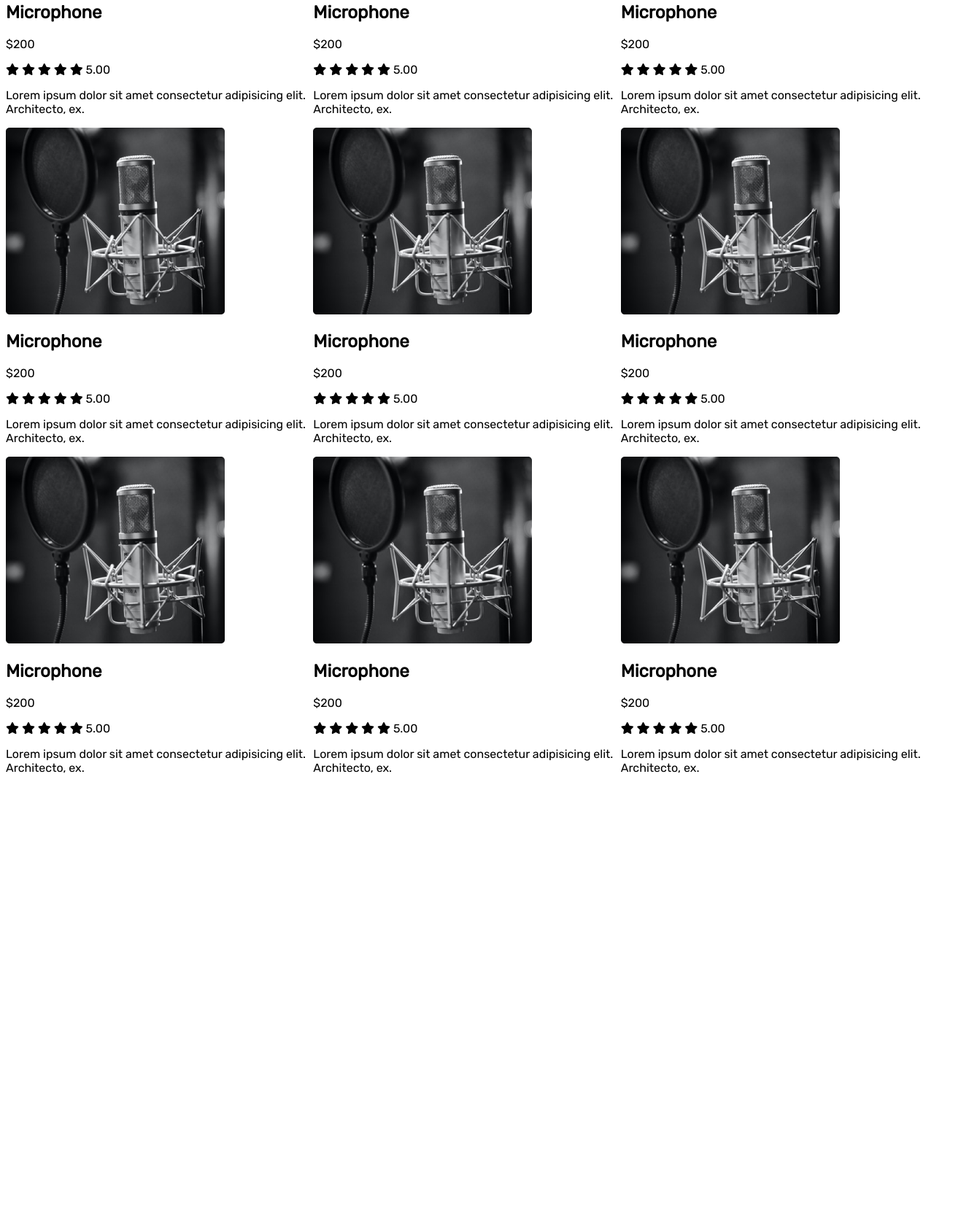
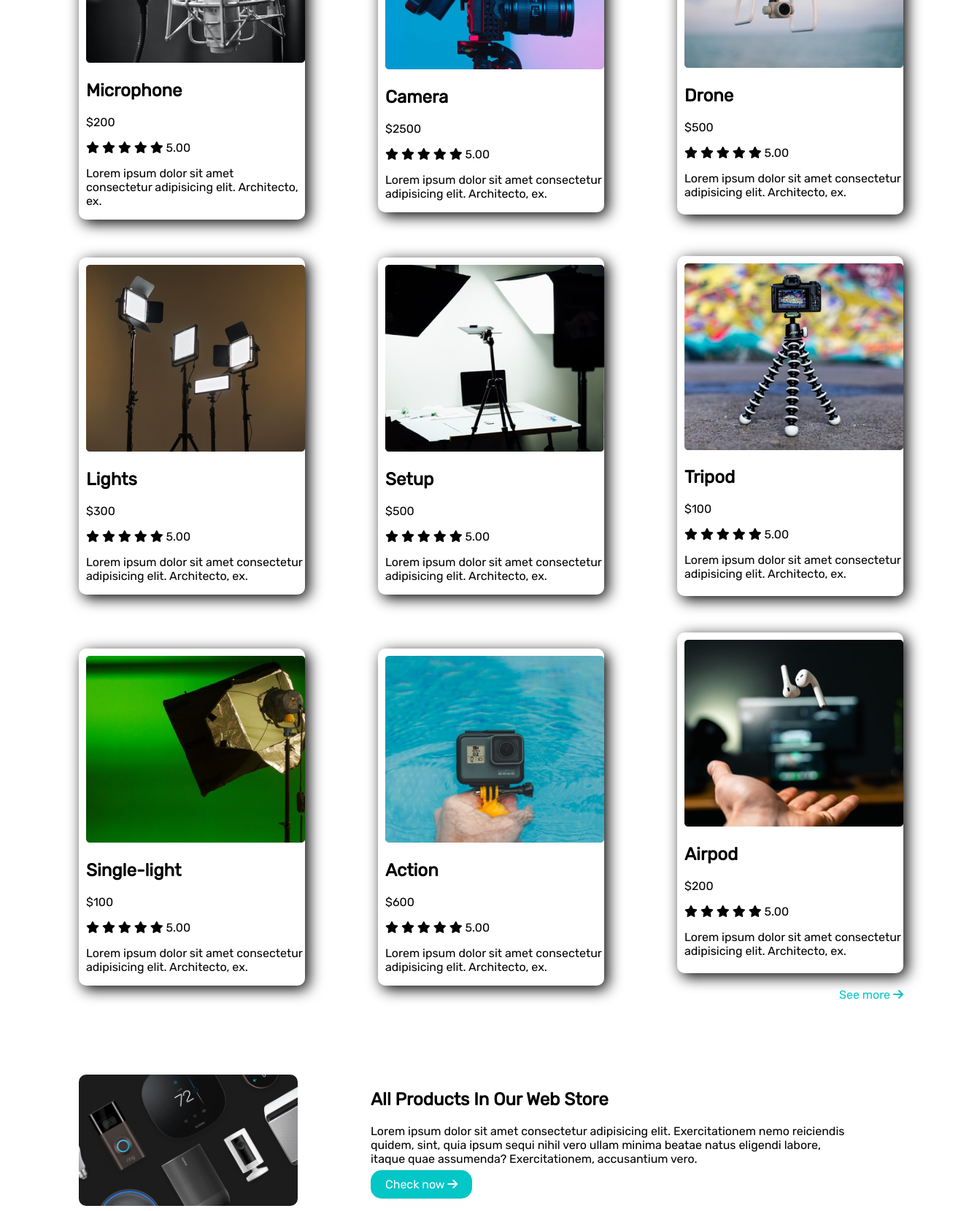
Before and after one commit to zillurahman10/Assingment-2, a plain HTML site: page index.html in a window 1280 px wide. Shown: the part 920-2580 px from the top of the page at 73% size, 1328 px wide, since content can reach past the window. Before the commit the page ends 2006 px from the top, so only its background shows below. Drawn offline with Linux system fonts and the light colour scheme.

Commit message:
assingment-2

```diff
--- a/index.html
+++ b/index.html
@@ -14,8 +14,19 @@
 </head>
 
 <body>
+
     <div class="small-heading">
-        <h2>Infuencer Products</h2>
+        <h2 class="ip">Infuencer Products</h2>
+        <nav>
+            <ul class="df">
+                <li class="hpoc">Home</li>
+                <li class="hpoc">Product</li>
+                <li class="hpoc">Offers</li>
+                <li class="hpoc">Support</li>
+                <i class="fas fa-shopping-cart"></i>
+                <i class="fas fa-sign-out-alt"></i>
+            </ul>
+        </nav>
     </div>
     <section class="one-main">
 
@@ -23,6 +34,7 @@
             <h1 id="big-heading">Start your Journey as
                 <br>
                 Influencer
+
             </h1>
             <div>
                 <div class="camera-info">
@@ -32,7 +44,7 @@
                 </div>
 
                 <div>
-                    <a class=" prebook" href="">Prebook Now <i class="fas fa-arrow-right"></i></a>
+                    <a class=" prebook" href="">Pre-book Now <i class="fas fa-arrow-right"></i></a>
                 </div>
             </div>
 
@@ -49,9 +61,154 @@
     </div>
     <section class="dis-grid">
 
-        <div>
-            <img src="images/mic.png" alt="">
+        <div class="products">
+            <img class="pad-left-top" src="images/mic.png" alt="">
+            <div class="pad-left-top">
                 <h1>Microphone</h1>
+                <p>$200</p>
+                <i class="fas fa-star filled"></i>
+                <i class="fas fa-star filled"></i>
+                <i class="fas fa-star filled"></i>
+                <i class="fas fa-star filled"></i>
+                <i class="fas fa-star filled"></i>
+                5.00
+                <p>Lorem ipsum dolor sit amet
+                    <br>
+                    consectetur adipisicing elit. Architecto, ex.
+                </p>
+            </div>
+
+        </div>
+        <div class="products">
+            <img class="pad-left-top" src="images/camera.png" alt="">
+            <div class="pad-left-top">
+                <h1>Camera</h1>
+                <p>$2500</p>
+                <i class="fas fa-star filled"></i>
+                <i class="fas fa-star filled"></i>
+                <i class="fas fa-star filled"></i>
+                <i class="fas fa-star filled"></i>
+                <i class="fas fa-star filled"></i>
+                5.00
+                <p>Lorem ipsum dolor sit amet consectetur adipisicing elit. Architecto, ex.</p>
+            </div>
+
+        </div>
+        <div class="mar-right">
+            <div class="products">
+
+                <img class="pad-left-top" src="images/drone.png" alt="">
+                <div class="drone">
+                    <div class="pad-left-top">
+                        <h1>Drone</h1>
+                        <p>$500</p>
+                        <i class="fas fa-star filled"></i>
+                        <i class="fas fa-star filled"></i>
+                        <i class="fas fa-star filled"></i>
+                        <i class="fas fa-star filled"></i>
+                        <i class="fas fa-star filled"></i>
+                        5.00
+                        <p>Lorem ipsum dolor sit amet consectetur adipisicing elit. Architecto, ex.</p>
+                    </div>
+                </div>
+
+
+            </div>
+
+        </div>
+        <div class="products">
+            <img class="pad-left-top" src="images/lights.png" alt="">
+
+            <div class="pad-left-top">
+                <h1>Lights</h1>
+                <p>$300</p>
+                <i class="fas fa-star filled"></i>
+                <i class="fas fa-star filled"></i>
+                <i class="fas fa-star filled"></i>
+                <i class="fas fa-star filled"></i>
+                <i class="fas fa-star filled"></i>
+                5.00
+                <p>Lorem ipsum dolor sit amet consectetur adipisicing elit. Architecto, ex.</p>
+            </div>
+
+
+
+        </div>
+        <div class="products">
+            <img class="pad-left-top" src="images/setup.png" alt="">
+            <div class="pad-left-top">
+                <h1>Setup</h1>
+                <p>$500</p>
+                <i class="fas fa-star filled"></i>
+                <i class="fas fa-star filled"></i>
+                <i class="fas fa-star filled"></i>
+                <i class="fas fa-star filled"></i>
+                <i class="fas fa-star filled"></i>
+                5.00
+                <p>Lorem ipsum dolor sit amet consectetur adipisicing elit. Architecto, ex.</p>
+            </div>
+
+        </div>
+        <div class="mar-right">
+            <div class="products">
+
+                <img class="pad-left-top" src="images/tripod.png" alt="">
+                <div class="drone">
+                    <div class="pad-left-top">
+                        <h1>Tripod</h1>
+                        <p>$100</p>
+                        <i class="fas fa-star filled"></i>
+                        <i class="fas fa-star filled"></i>
+                        <i class="fas fa-star filled"></i>
+                        <i class="fas fa-star filled"></i>
+                        <i class="fas fa-star filled"></i>
+                        5.00
+                        <p>Lorem ipsum dolor sit amet consectetur adipisicing elit. Architecto, ex.</p>
+                    </div>
+                </div>
+
+            </div>
+
+
+        </div>
+        <div class="products">
+            <img class="pad-left-top" src="images/single-light.png" alt="">
+            <div class="pad-left-top">
+                <h1>Single-light</h1>
+                <p>$100</p>
+                <i class="fas fa-star filled"></i>
+                <i class="fas fa-star filled"></i>
+                <i class="fas fa-star filled"></i>
+                <i class="fas fa-star filled"></i>
+                <i class="fas fa-star filled"></i>
+                5.00
+                <p>Lorem ipsum dolor sit amet consectetur adipisicing elit. Architecto, ex.</p>
+            </div>
+
+        </div>
+        <div class="products">
+            <img class="pad-left-top" src="images/action.png" alt="">
+            <div class="pad-left-top">
+                <h1>Action</h1>
+                <p>$600</p>
+                <i class="fas fa-star filled"></i>
+                <i class="fas fa-star filled"></i>
+                <i class="fas fa-star filled"></i>
+                <i class="fas fa-star filled"></i>
+                <i class="fas fa-star filled"></i>
+                5.00
+                <p>Lorem ipsum dolor sit amet consectetur adipisicing elit. Architecto, ex.</p>
+            </div>
+
+        </div>
+        <div class="mar-right">
+            <div class="bottom">
+                <div class="products">
+
+                    <img class="pad-left-top" src="images/airpod.png" alt="">
+                    <div class="drone">
+                        <div class="pad-left-top">
+                            <h1>Airpod</h1>
                             <p>$200</p>
                             <i class="fas fa-star filled"></i>
                             <i class="fas fa-star filled"></i>
@@ -61,102 +218,50 @@
                             5.00
                             <p>Lorem ipsum dolor sit amet consectetur adipisicing elit. Architecto, ex.</p>
                         </div>
+
+                    </div>
+
+                </div>
+            </div>
+
+
             <div>
-            <img src="images/mic.png" alt="">
-            <h1>Microphone</h1>
-            <p>$200</p>
-            <i class="fas fa-star filled"></i>
-            <i class="fas fa-star filled"></i>
-            <i class="fas fa-star filled"></i>
-            <i class="fas fa-star filled"></i>
-            <i class="fas fa-star filled"></i>
-            5.00
-            <p>Lorem ipsum dolor sit amet consectetur adipisicing elit. Architecto, ex.</p>
+                <a class="see" href="">See more <i class="fas fa-arrow-right"></i></a>
             </div>
+        </div>
+
+
+    </section>
+    <section>
+        <div class="bullet">
             <div>
-            <img src="images/mic.png" alt="">
-            <h1>Microphone</h1>
-            <p>$200</p>
-            <i class="fas fa-star filled"></i>
-            <i class="fas fa-star filled"></i>
-            <i class="fas fa-star filled"></i>
-            <i class="fas fa-star filled"></i>
-            <i class="fas fa-star filled"></i>
-            5.00
-            <p>Lorem ipsum dolor sit amet consectetur adipisicing elit. Architecto, ex.</p>
+                <img id="bullet" src="images/chintu.png.jpg" alt="">
             </div>
-        <div>
-            <img src="images/mic.png" alt="">
-            <h1>Microphone</h1>
-            <p>$200</p>
-            <i class="fas fa-star filled"></i>
-            <i class="fas fa-star filled"></i>
-            <i class="fas fa-star filled"></i>
-            <i class="fas fa-star filled"></i>
-            <i class="fas fa-star filled"></i>
-            5.00
-            <p>Lorem ipsum dolor sit amet consectetur adipisicing elit. Architecto, ex.</p>
+            <div class="all-products">
+                <h1>
+                    All Products In Our Web Store
+                </h1>
+                <p>Lorem ipsum dolor sit amet consectetur adipisicing elit. Exercitationem nemo reiciendis
+                    <br>
+                    quidem, sint,
+                    quia ipsum sequi nihil vero ullam minima beatae natus eligendi labore,
+                    <br>
+                    itaque quae assumenda?
+                    Exercitationem, accusantium vero.
+
+                </p>
+                <a class="prebook" href="">Check now <i class="fas fa-arrow-right"></i></a>
             </div>
-        <div>
-            <img src="images/mic.png" alt="">
-            <h1>Microphone</h1>
-            <p>$200</p>
-            <i class="fas fa-star filled"></i>
-            <i class="fas fa-star filled"></i>
-            <i class="fas fa-star filled"></i>
-            <i class="fas fa-star filled"></i>
-            <i class="fas fa-star filled"></i>
-            5.00
-            <p>Lorem ipsum dolor sit amet consectetur adipisicing elit. Architecto, ex.</p>
         </div>
-        <div>
-            <img src="images/mic.png" alt="">
-            <h1>Microphone</h1>
-            <p>$200</p>
-            <i class="fas fa-star filled"></i>
-            <i class="fas fa-star filled"></i>
-            <i class="fas fa-star filled"></i>
-            <i class="fas fa-star filled"></i>
-            <i class="fas fa-star filled"></i>
-            5.00
-            <p>Lorem ipsum dolor sit amet consectetur adipisicing elit. Architecto, ex.</p>
-        </div>
-        <div>
-            <img src="images/mic.png" alt="">
-            <h1>Microphone</h1>
-            <p>$200</p>
-            <i class="fas fa-star filled"></i>
-            <i class="fas fa-star filled"></i>
-            <i class="fas fa-star filled"></i>
-            <i class="fas fa-star filled"></i>
-            <i class="fas fa-star filled"></i>
-            5.00
-            <p>Lorem ipsum dolor sit amet consectetur adipisicing elit. Architecto, ex.</p>
-        </div>
-        <div>
-            <img src="images/mic.png" alt="">
-            <h1>Microphone</h1>
-            <p>$200</p>
-            <i class="fas fa-star filled"></i>
-            <i class="fas fa-star filled"></i>
-            <i class="fas fa-star filled"></i>
-            <i class="fas fa-star filled"></i>
-            <i class="fas fa-star filled"></i>
-            5.00
-            <p>Lorem ipsum dolor sit amet consectetur adipisicing elit. Architecto, ex.</p>
-        </div>
-        <div>
-            <img src="images/mic.png" alt="">
-            <h1>Microphone</h1>
-            <p>$200</p>
-            <i class="fas fa-star filled"></i>
-            <i class="fas fa-star filled"></i>
-            <i class="fas fa-star filled"></i>
-            <i class="fas fa-star filled"></i>
-            <i class="fas fa-star filled"></i>
-            5.00
-            <p>Lorem ipsum dolor sit amet consectetur adipisicing elit. Architecto, ex.</p>
-        </div>
+        <footer>
+            <h1>influencer products</h1>
+            <p>copyright <i class="far fa-copyright"></i> influencer products</p>
+            <p>all right reserved</p>
+            <i class="fab fa-instagram"></i>
+            <i class="fab fa-skype"></i>
+            <i class="fab fa-twitter"></i>
+            <i class="fab fa-whatsapp"></i>
+        </footer>
     </section>
 
 
--- a/style.css
+++ b/style.css
@@ -2,9 +2,28 @@ body{
     font-family: 'Rubik', sans-serif;
 }
 .small-heading{
+    display: flex;
 padding-left: 50px;
 padding-top: 50px;
 }
+.ip{
+    padding-right: 700px;
+}
+.hpoc{
+    margin-left: 30px;
+}
+.fa-shopping-cart{
+    margin-left: 30px;
+    margin-right: 30px;
+}
+.df{
+    display: flex;
+}
+nav ul li{
+    list-style-type: none;
+    float: right;
+}
+
 .big-heading{
     padding-left: 50px;
     padding-top: 100px;
@@ -17,6 +36,7 @@ padding-top: 50px;
 }
 .main-camera{
     padding-left: 200px;
+    padding-right: 80px;
 }
 .prebook{
     text-decoration: none;
@@ -37,3 +57,48 @@ padding-top: 50px;
     display: grid;
     grid-template-columns: repeat(3, 1fr);
 }
+.products{
+    margin-left: 100px;
+    margin-top: 50px;
+    box-shadow: 5px 5px 20px;
+    border-radius: 10px;
+}
+.pad-left-top{
+    margin-left: 10px;
+    margin-top: 10px;
+}
+ .bullet{
+    display: flex;
+}
+#bullet{
+    width: 300px;
+    margin-top: 100px;
+    margin-left: 100px;
+    border-radius: 10px;
+}
+.all-products{
+    margin-left: 100px;
+    margin-top: 100px;
+}
+.mar-right{
+    margin-right: 50px;
+}
+.drone{
+    padding-bottom: 5px;
+}
+.see{
+    text-decoration: none;
+    color: #03C6C7;
+    float: right;
+    margin-top: px;
+}
+.bottom{
+    margin-bottom: 20px;
+}
+footer{
+    text-align: center;
+    color: white;
+    background-color: navy;
+    padding: 20px;
+    margin-top: 50px;
+}
```
Also changed, not shown: images/bullet.png.jpg (added), images/chintu.png.jpg (added). Lines whose indentation alone changed are shown as unchanged.
